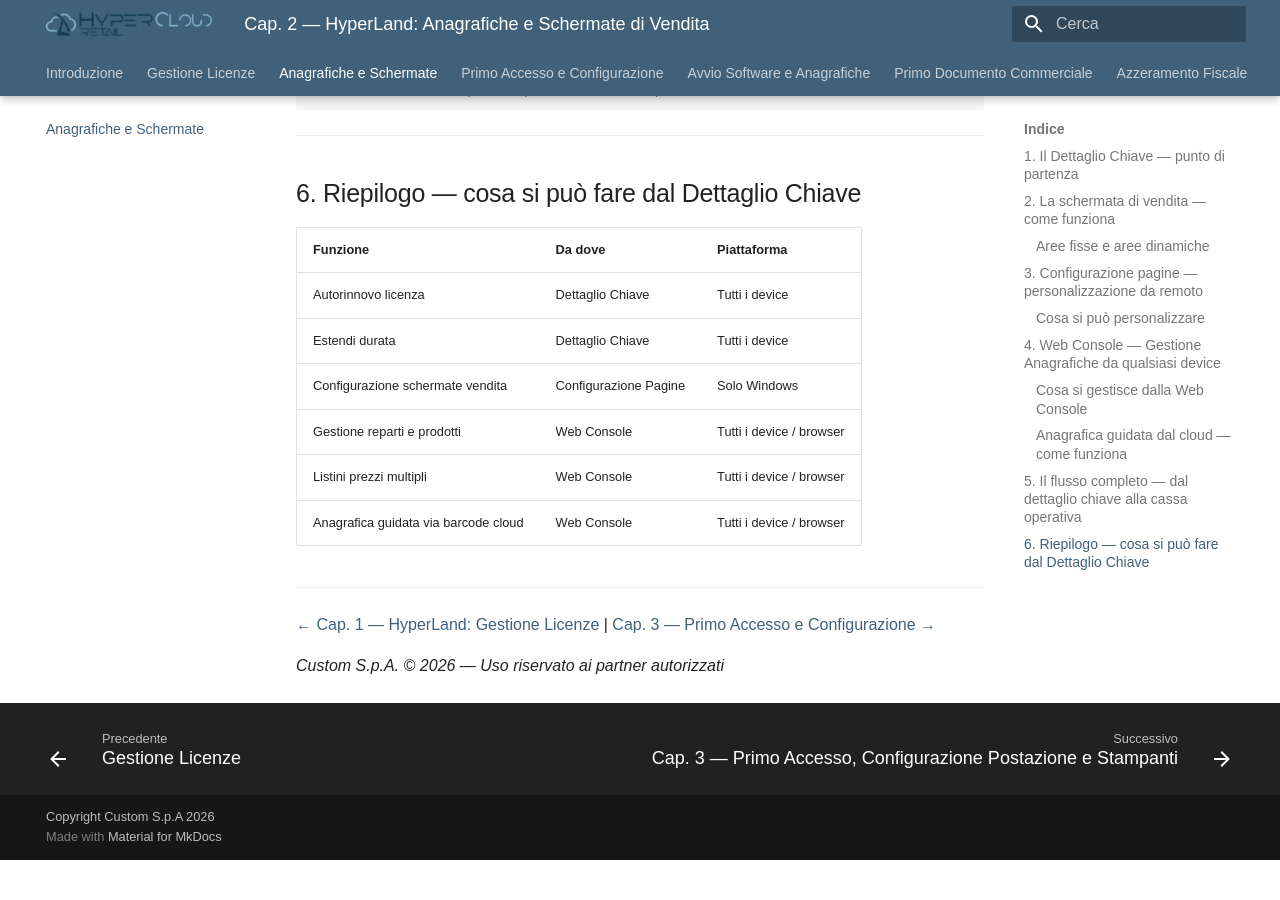
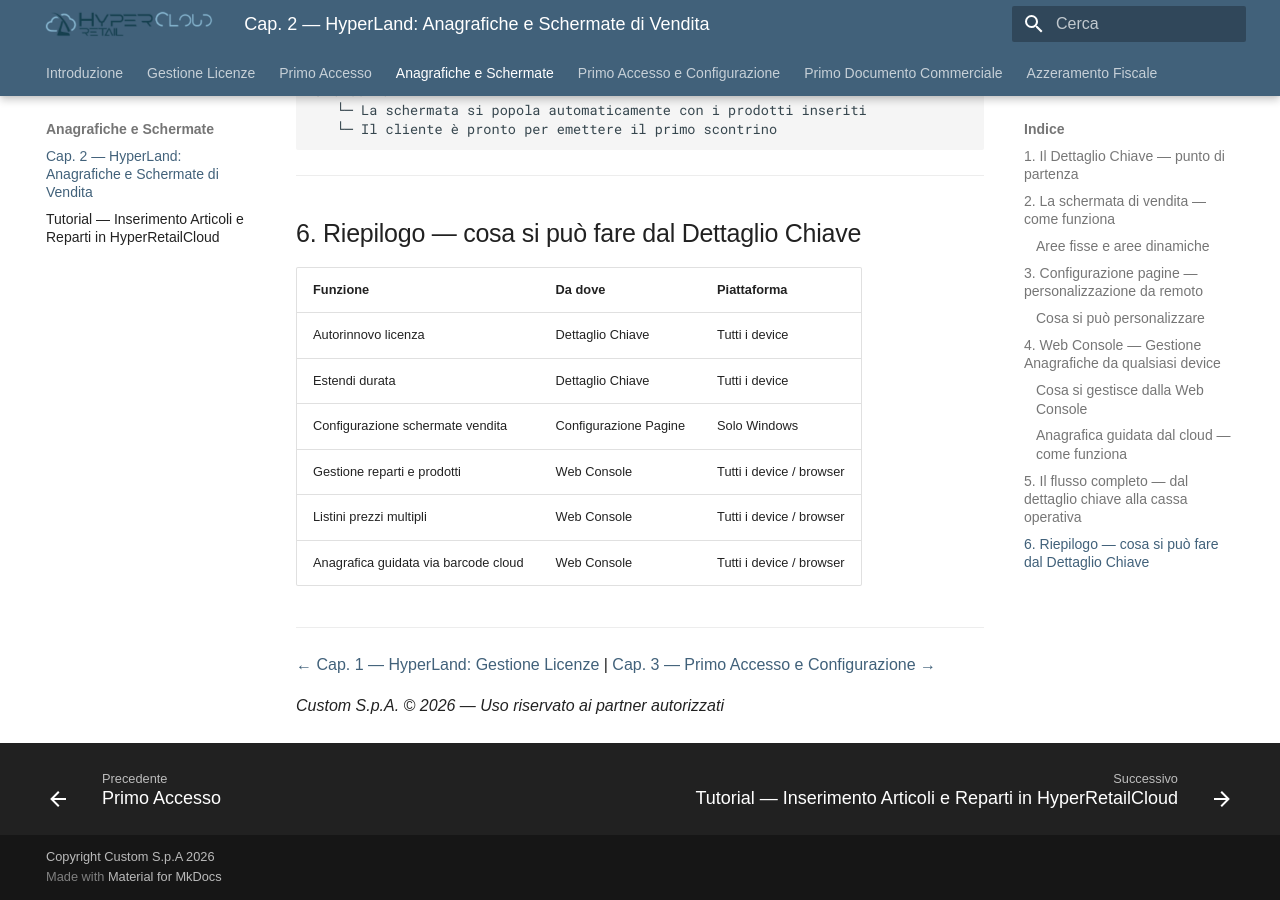
Before and after one commit to ivanrobuschi-custom/hypercloud_level_1, an MkDocs documentation site: the page built from docs/cap2_anagrafiche.md, in a window 1280 px wide and 900 px high, scrolled down 4984 px. Built offline with MkDocs 1.6.1 and Material for MkDocs 9.7.7, drawn with Linux system fonts in a browser that asks for light colours; before the commit the page ends 5844 px from its top, so only the background shows below that; some of the changed lines change nothing that is shown; some of the changed text lies outside the part shown.

Commit message:
rifacimento nav

```diff
--- /dev/null
+++ b/docs/primo_accesso_cassa.md
@@ -0,0 +1,75 @@
+---
+title: "Primo Accesso — Avvio e Configurazione della Cassa"
+date: "2026-07-13"
+categoria: software HyperRetailCloud
+creato da: Robuschi Ivan
+Azienda: Custom S.p.A.
+Software: HyperRetailCloud
+Categoria: software Cloud
+Revision: 1
+Destinatario del documento: partners, dealer, supporto
+summary: "Guida al primo avvio di HyperRetailCloud: selezione del modello di registratore di cassa e prima schermata di vendita operativa."
+capitolo: 2
+fonte: video tutorial articoli_reparti_hyper.mp4
+Keywords:
+  - primo-accesso
+  - registratore-di-cassa
+  - avvio
+  - configurazione
+  - schermata-vendita
+---
+
+# Primo Accesso — Avvio e Configurazione della Cassa
+
+**HyperRetailCloud StartUp Level 1** | *Custom S.p.A. © 2026*
+
+---
+
+Una volta abbinata la licenza tramite HyperLand, al primo avvio HyperRetailCloud guida il dealer attraverso la configurazione iniziale del dispositivo. Il passaggio principale è la **selezione del modello di registratore di cassa** collegato alla postazione.
+
+---
+
+## Scelta del modello di registratore di cassa
+
+HyperRetailCloud supporta diversi protocolli e modelli di stampante fiscale. Al primo avvio il sistema presenta l'elenco completo dei modelli supportati:
+
+![Selezione modello registratore di cassa — elenco protocolli disponibili](assets/images/primo_accesso_scelta_stampante.jpg){ width=680 }
+
+| Modello / Protocollo | Utilizzo tipico |
+|----------------------|-----------------|
+| **CUSTOM (protocollo CUSTOM)** | Registratori Custom con protocollo nativo |
+| **CUSTOM FUSION Android** | Dispositivo Custom FUSION con Android integrato |
+| **CUSTOM EDGE Android** | Dispositivo Custom EDGE con Android integrato |
+| **EDIT (protocollo XONXOFF)** | Registratori EDIT tramite protocollo seriale XON/XOFF |
+| **Protocollo ESCPOS – Non Fiscale** | Stampanti non fiscali ESC/POS (ricevute, etichette) |
+| **Scontrini Digitali (WService)** | Emissione scontrino digitale tramite web service |
+| **PAX CustomPay (scontrini digitali WService)** | Terminale PAX con scontrino digitale integrato |
+
+Seleziona il modello corrispondente all'hardware installato presso il cliente e conferma. La configurazione viene salvata in automatico e non è necessario ripeterla ai successivi avvii.
+
+!!! warning "Attenzione alla scelta"
+    Selezionare il protocollo errato impedisce la comunicazione con il registratore di cassa. In caso di dubbio, contatta il supporto Custom S.p.A. per verificare il modello installato.
+
+---
+
+## Prima schermata di vendita operativa
+
+Dopo la configurazione, HyperRetailCloud mostra direttamente la **schermata di vendita**. Se sono già stati configurati reparti e articoli dalla Web Console, questi compaiono immediatamente nella griglia — pronti per l'uso.
+
+![Prima schermata di vendita con reparti e articoli già configurati](assets/images/primo_accesso_schermata_cassa.jpg){ width=680 }
+
+La schermata di vendita è composta da:
+
+- **Area scontrino** (sinistra) — mostra le righe del conto in corso con prezzi e totale
+- **Tastierino numerico** (centro) — per digitare quantità e importi
+- **Tasti funzione** (destra) — azioni rapide: Annullo Scontrino, Chiave, Ricerca Prodotto, Subtotale, Totale
+- **Barra reparti** (in basso) — un tasto per ogni reparto configurato, per l'inserimento rapido a reparto
+
+!!! tip "La cassa è già operativa"
+    Dopo la selezione del registratore, la cassa è immediatamente operativa. Gli articoli inseriti dalla Web Console sono già sincronizzati e disponibili senza nessun riavvio.
+
+---
+
+[← Gestione Licenze](cap1_hyperland.md) | [Anagrafiche e Schermate →](cap2_anagrafiche.md)
+
+*Custom S.p.A. © 2026 — Uso riservato ai partner autorizzati*
--- a/mkdocs.yml
+++ b/mkdocs.yml
@@ -46,10 +46,10 @@
 nav:
   - Introduzione: index.md
   - "Gestione Licenze": cap1_hyperland.md
-  - "Anagrafiche e Schermate": cap2_anagrafiche.md
-  - "Primo Accesso e Configurazione":
-    - cap3_primo_accesso.md
+  - "Primo Accesso": primo_accesso_cassa.md
+  - "Anagrafiche e Schermate":
+    - cap2_anagrafiche.md
     - tutorial_articoli_reparti.md
-  - "Avvio Software e Anagrafiche": cap4_avvio_software.md
+  - "Primo Accesso e Configurazione": cap3_primo_accesso.md
   - "Primo Documento Commerciale": cap5_primo_scontrino.md
   - "Azzeramento Fiscale": cap6_azzeramento.md
```
Also changed, not shown: docs/assets/images/primo_accesso_scelta_stampante.jpg (added), docs/assets/images/primo_accesso_schermata_cassa.jpg (added).
